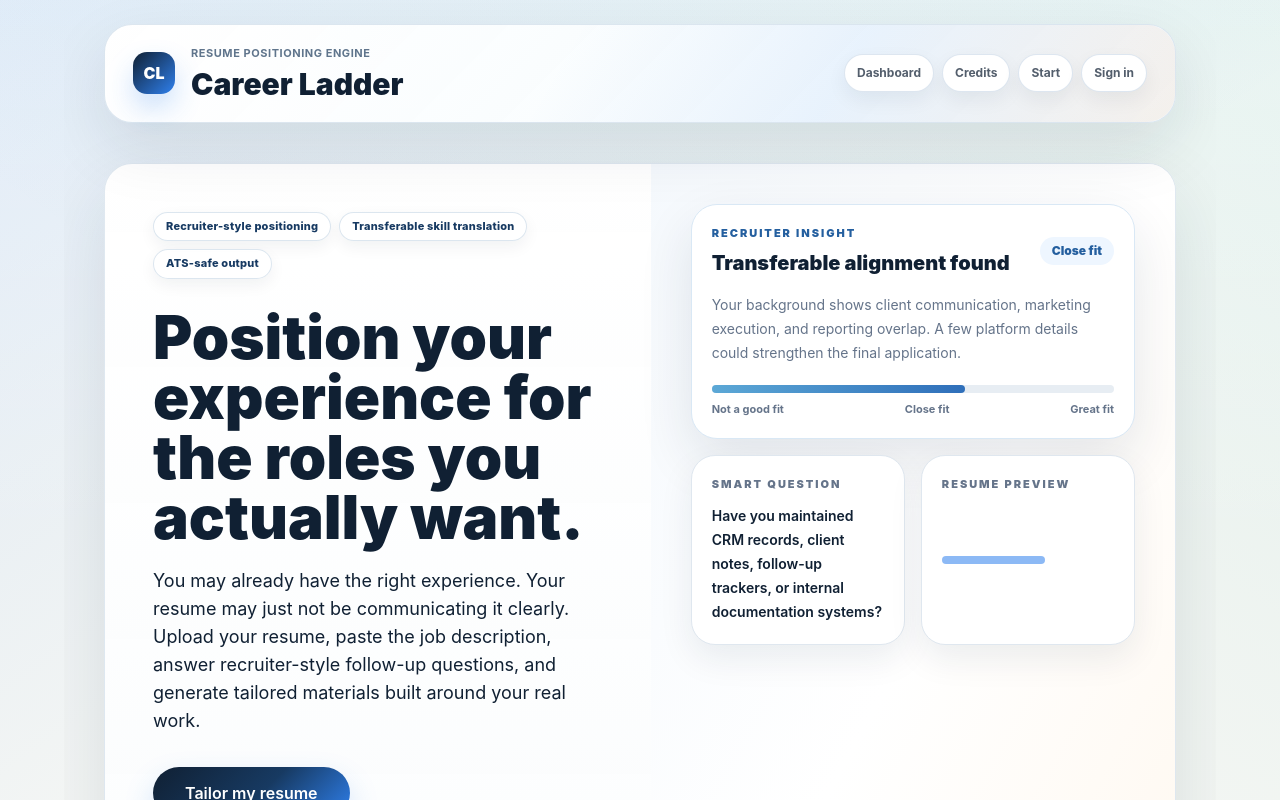
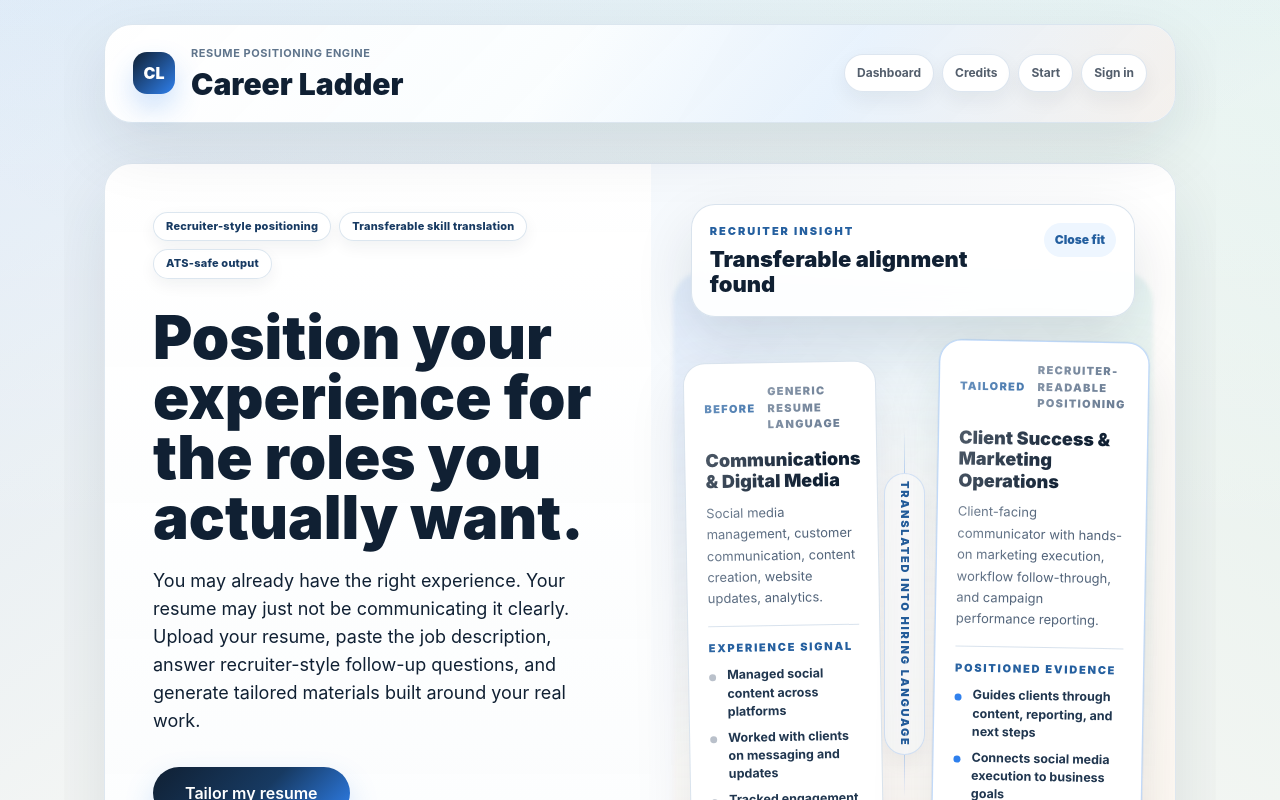
Before and after one commit to TerryFoster1/ATS_Resume_app, a Next.js app in the folder src/: page / in a window 1280 px wide. Shown: the top 800 px of the page. Built offline with nearby package versions, Linux system fonts and the light colour scheme; no server answers.

Commit message:
Upgrade homepage product storytelling

```diff
--- a/src/app/globals.css
+++ b/src/app/globals.css
@@ -767,6 +767,275 @@ body {
     box-shadow: 0 16px 38px rgba(16, 32, 51, 0.07);
   }
 
+  .hero-intelligence {
+    position: relative;
+    display: grid;
+    gap: 18px;
+    isolation: isolate;
+  }
+
+  .hero-intelligence::before {
+    content: "";
+    position: absolute;
+    inset: 8% -4% 18%;
+    z-index: -1;
+    border-radius: 32px;
+    background:
+      linear-gradient(135deg, rgba(47, 128, 237, 0.12), transparent 46%),
+      linear-gradient(225deg, rgba(42, 169, 154, 0.1), transparent 48%),
+      linear-gradient(180deg, rgba(255, 255, 255, 0.54), rgba(255, 247, 237, 0.34));
+    filter: blur(2px);
+  }
+
+  .hero-insight-card {
+    display: flex;
+    align-items: flex-start;
+    justify-content: space-between;
+    gap: 18px;
+    border-radius: 24px;
+    border: 1px solid rgba(211, 223, 235, 0.86);
+    background: rgba(255, 255, 255, 0.92);
+    padding: 18px;
+    box-shadow: 0 24px 58px rgba(16, 32, 51, 0.12);
+    backdrop-filter: blur(12px);
+  }
+
+  .hero-label {
+    font-size: 11px;
+    font-weight: 900;
+    letter-spacing: 0.18em;
+    text-transform: uppercase;
+    color: #245f9f;
+  }
+
+  .hero-insight-card h3 {
+    margin-top: 8px;
+    color: var(--color-text-primary);
+    font-size: 22px;
+    line-height: 1.15;
+    font-weight: 900;
+  }
+
+  .hero-insight-card span {
+    flex-shrink: 0;
+    border-radius: 999px;
+    background: #eef6ff;
+    color: #245f9f;
+    padding: 8px 11px;
+    font-size: 12px;
+    font-weight: 900;
+  }
+
+  .hero-doc-stack {
+    position: relative;
+    display: grid;
+    gap: 14px;
+    padding: 6px 0;
+  }
+
+  .hero-document {
+    position: relative;
+    overflow: hidden;
+    border-radius: 22px;
+    border: 1px solid rgba(211, 223, 235, 0.86);
+    background: #ffffff;
+    padding: 20px;
+    color: #102033;
+    box-shadow: 0 22px 58px rgba(16, 32, 51, 0.1);
+  }
+
+  .hero-document::after {
+    content: "";
+    position: absolute;
+    inset: 0;
+    pointer-events: none;
+    background: linear-gradient(115deg, rgba(255, 255, 255, 0.38), transparent 42%);
+  }
+
+  .hero-document-before {
+    transform: translateX(-4px) rotate(-1deg);
+    color: rgba(16, 32, 51, 0.68);
+  }
+
+  .hero-document-after {
+    transform: translateX(10px) rotate(1deg);
+    border-color: rgba(47, 128, 237, 0.3);
+    box-shadow:
+      0 24px 64px rgba(16, 32, 51, 0.12),
+      0 0 0 1px rgba(47, 128, 237, 0.08);
+  }
+
+  .hero-doc-topline {
+    display: flex;
+    align-items: center;
+    justify-content: space-between;
+    gap: 12px;
+    color: #6d7f96;
+    font-size: 11px;
+    font-weight: 900;
+    letter-spacing: 0.12em;
+    text-transform: uppercase;
+  }
+
+  .hero-doc-topline span:first-child {
+    color: #245f9f;
+  }
+
+  .hero-document h4 {
+    margin-top: 16px;
+    color: #102033;
+    font-size: 18px;
+    line-height: 1.2;
+    font-weight: 900;
+  }
+
+  .hero-document p {
+    margin-top: 10px;
+    color: #52647a;
+    font-size: 13px;
+    line-height: 1.65;
+  }
+
+  .hero-section-title {
+    margin-top: 16px;
+    border-top: 1px solid rgba(211, 223, 235, 0.88);
+    padding-top: 13px;
+    color: #245f9f;
+    font-size: 11px;
+    font-weight: 900;
+    letter-spacing: 0.16em;
+    text-transform: uppercase;
+  }
+
+  .hero-document ul {
+    margin-top: 10px;
+    display: grid;
+    gap: 8px;
+    color: #20364f;
+    font-size: 12.5px;
+    line-height: 1.45;
+    font-weight: 700;
+  }
+
+  .hero-document li {
+    position: relative;
+    padding-left: 18px;
+  }
+
+  .hero-document li::before {
+    content: "";
+    position: absolute;
+    left: 0;
+    top: 0.6em;
+    width: 7px;
+    height: 7px;
+    border-radius: 999px;
+    background: #2f80ed;
+  }
+
+  .hero-document-before li::before {
+    background: rgba(101, 116, 138, 0.45);
+  }
+
+  .hero-transform-rail {
+    display: flex;
+    align-items: center;
+    justify-content: center;
+    min-height: 34px;
+    color: #245f9f;
+    font-size: 11px;
+    font-weight: 900;
+    letter-spacing: 0.16em;
+    text-transform: uppercase;
+  }
+
+  .hero-transform-rail::before,
+  .hero-transform-rail::after {
+    content: "";
+    height: 1px;
+    flex: 1;
+    background: linear-gradient(90deg, transparent, rgba(47, 128, 237, 0.28));
+  }
+
+  .hero-transform-rail::after {
+    background: linear-gradient(90deg, rgba(47, 128, 237, 0.28), transparent);
+  }
+
+  .hero-transform-rail span {
+    border-radius: 999px;
+    border: 1px solid rgba(47, 128, 237, 0.18);
+    background: rgba(255, 255, 255, 0.84);
+    padding: 7px 11px;
+    box-shadow: 0 10px 24px rgba(16, 32, 51, 0.06);
+  }
+
+  .hero-signal-grid {
+    display: grid;
+    gap: 12px;
+  }
+
+  .hero-signal-grid article {
+    border-radius: 20px;
+    border: 1px solid rgba(211, 223, 235, 0.86);
+    background: rgba(255, 255, 255, 0.9);
+    padding: 16px;
+    box-shadow: 0 18px 42px rgba(16, 32, 51, 0.08);
+  }
+
+  .hero-signal-grid p {
+    color: #6d7f96;
+    font-size: 11px;
+    font-weight: 900;
+    letter-spacing: 0.14em;
+    text-transform: uppercase;
+  }
+
+  .hero-signal-grid strong {
+    display: block;
+    margin-top: 8px;
+    color: #102033;
+    font-size: 14px;
+    line-height: 1.25;
+  }
+
+  .hero-signal-grid span {
+    display: block;
+    margin-top: 6px;
+    color: #65748a;
+    font-size: 12px;
+    line-height: 1.45;
+    font-weight: 650;
+  }
+
+  @media (min-width: 640px) {
+    .hero-doc-stack {
+      grid-template-columns: 0.92fr 0.16fr 1fr;
+      align-items: center;
+      gap: 0;
+    }
+
+    .hero-transform-rail {
+      writing-mode: vertical-rl;
+      min-height: 220px;
+    }
+
+    .hero-transform-rail::before,
+    .hero-transform-rail::after {
+      width: 1px;
+      height: auto;
+      min-height: 42px;
+      background: linear-gradient(180deg, transparent, rgba(47, 128, 237, 0.28));
+    }
+
+    .hero-transform-rail::after {
+      background: linear-gradient(180deg, rgba(47, 128, 237, 0.28), transparent);
+    }
+
+    .hero-signal-grid {
+      grid-template-columns: repeat(2, minmax(0, 1fr));
+    }
+  }
+
   .dashboard-workspace {
     color: #11233f;
   }
@@ -1008,6 +1277,34 @@ body {
   }
 
   @media (max-width: 639px) {
+    .app-chip {
+      width: 100%;
+      justify-content: center;
+      text-align: center;
+    }
+
+    .hero-intelligence,
+    .hero-insight-card,
+    .hero-document,
+    .hero-signal-grid article {
+      width: 100%;
+      max-width: 100%;
+    }
+
+    .hero-insight-card {
+      flex-direction: column;
+    }
+
+    .hero-document-before,
+    .hero-document-after {
+      transform: none;
+    }
+
+    .hero-doc-topline {
+      align-items: flex-start;
+      flex-direction: column;
+    }
+
     .app-product-header,
     .app-screen-card,
     .app-card-soft,
--- a/src/app/page.tsx
+++ b/src/app/page.tsx
@@ -102,7 +102,7 @@ function LandingPage() {
               </Link>
             </div>
 
-            <ol className="mt-9 grid gap-3 sm:grid-cols-2">
+            <ol className="mt-9 hidden gap-3 sm:grid sm:grid-cols-2">
               {FLOW.map((item, index) => (
                 <li key={item} className="app-soft-band flex items-center gap-3 px-4 py-3">
                   <span className="flex h-8 w-8 shrink-0 items-center justify-center rounded-full bg-[var(--color-accent-purple)] text-xs font-black text-white">
@@ -177,57 +177,68 @@ function LandingPage() {
 
 function ProductPreview() {
   return (
-    <div className="mx-auto flex max-w-xl flex-col gap-4">
-      <div className="rounded-[26px] border border-[#d9e8f5] bg-white p-5 shadow-[0_22px_54px_rgba(17,35,63,0.11)]">
-        <div className="flex items-center justify-between gap-3">
-          <div>
-            <p className="text-[11px] font-black uppercase tracking-[0.18em] text-[#245f9f]">
-              Recruiter insight
-            </p>
-            <h3 className="mt-2 text-xl font-black text-[var(--color-text-primary)]">
-              Transferable alignment found
-            </h3>
-          </div>
-          <div className="rounded-full bg-[#eef6ff] px-3 py-1.5 text-xs font-black text-[#245f9f]">
-            Close fit
-          </div>
+    <div className="hero-intelligence mx-auto max-w-xl">
+      <div className="hero-insight-card">
+        <div>
+          <p className="hero-label">Recruiter insight</p>
+          <h3>Transferable alignment found</h3>
         </div>
-        <p className="mt-4 text-sm leading-6 text-[var(--color-text-muted)]">
-          Your background shows client communication, marketing execution, and
-          reporting overlap. A few platform details could strengthen the final
-          application.
-        </p>
-        <div className="mt-5 h-2 rounded-full bg-[#e7edf3]">
-          <div className="h-2 w-[63%] rounded-full bg-gradient-to-r from-[#5ca8d6] to-[#2f6fba]" />
-        </div>
-        <div className="mt-2 flex justify-between text-[11px] font-bold text-[var(--color-text-muted)]">
-          <span>Not a good fit</span>
-          <span>Close fit</span>
-          <span>Great fit</span>
-        </div>
+        <span>Close fit</span>
       </div>
 
-      <div className="grid gap-4 sm:grid-cols-2">
-        <div className="rounded-[24px] border border-[var(--color-border-light)] bg-white p-5 shadow-[0_14px_34px_rgba(17,35,63,0.08)]">
-          <p className="text-[11px] font-black uppercase tracking-[0.18em] text-[var(--color-text-muted)]">
-            Smart question
+      <div className="hero-doc-stack" aria-label="Resume transformation preview">
+        <article className="hero-document hero-document-before">
+          <div className="hero-doc-topline">
+            <span>Before</span>
+            <span>Generic resume language</span>
+          </div>
+          <h4>Communications & Digital Media</h4>
+          <p>
+            Social media management, customer communication, content creation,
+            website updates, analytics.
           </p>
-          <p className="mt-3 text-sm font-semibold leading-6 text-[var(--color-text-primary)]">
-            Have you maintained CRM records, client notes, follow-up trackers,
-            or internal documentation systems?
+          <div className="hero-section-title">Experience signal</div>
+          <ul>
+            <li>Managed social content across platforms</li>
+            <li>Worked with clients on messaging and updates</li>
+            <li>Tracked engagement and content performance</li>
+          </ul>
+        </article>
+
+        <div className="hero-transform-rail" aria-hidden>
+          <span>translated into hiring language</span>
+        </div>
+
+        <article className="hero-document hero-document-after">
+          <div className="hero-doc-topline">
+            <span>Tailored</span>
+            <span>Recruiter-readable positioning</span>
+          </div>
+          <h4>Client Success & Marketing Operations</h4>
+          <p>
+            Client-facing communicator with hands-on marketing execution,
+            workflow follow-through, and campaign performance reporting.
           </p>
-        </div>
-        <div className="rounded-[24px] border border-[var(--color-border-light)] bg-white p-5 shadow-[0_14px_34px_rgba(17,35,63,0.08)]">
-          <p className="text-[11px] font-black uppercase tracking-[0.18em] text-[var(--color-text-muted)]">
-            Resume preview
-          </p>
-          <div className="mt-4 space-y-2">
-            <div className="h-2 w-4/5 rounded-full bg-[#27364a]/18" />
-            <div className="h-2 rounded-full bg-[#27364a]/12" />
-            <div className="h-2 w-11/12 rounded-full bg-[#27364a]/12" />
-            <div className="h-2 w-3/5 rounded-full bg-[#2f80ed]/55" />
-          </div>
-        </div>
+          <div className="hero-section-title">Positioned evidence</div>
+          <ul>
+            <li>Guides clients through content, reporting, and next steps</li>
+            <li>Connects social media execution to business goals</li>
+            <li>Uses KPI signals to strengthen client recommendations</li>
+          </ul>
+        </article>
+      </div>
+
+      <div className="hero-signal-grid">
+        <article>
+          <p>Smart question</p>
+          <strong>Meta Ads or CRM proof?</strong>
+          <span>Clarify gaps before the final application.</span>
+        </article>
+        <article>
+          <p>Interview prep</p>
+          <strong>Likely screen topics</strong>
+          <span>Prepare for platform, reporting, and client follow-through.</span>
+        </article>
       </div>
     </div>
   );
```
